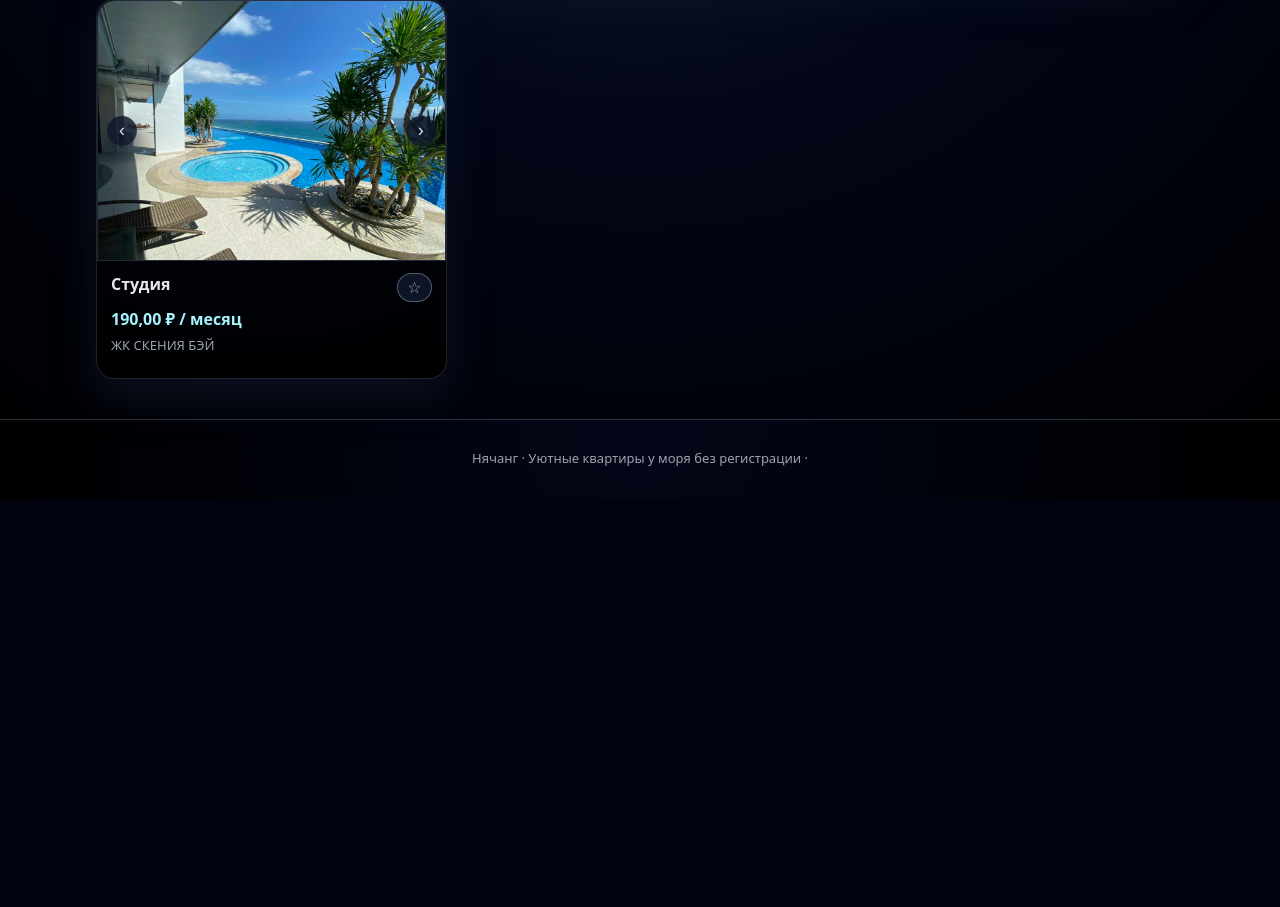
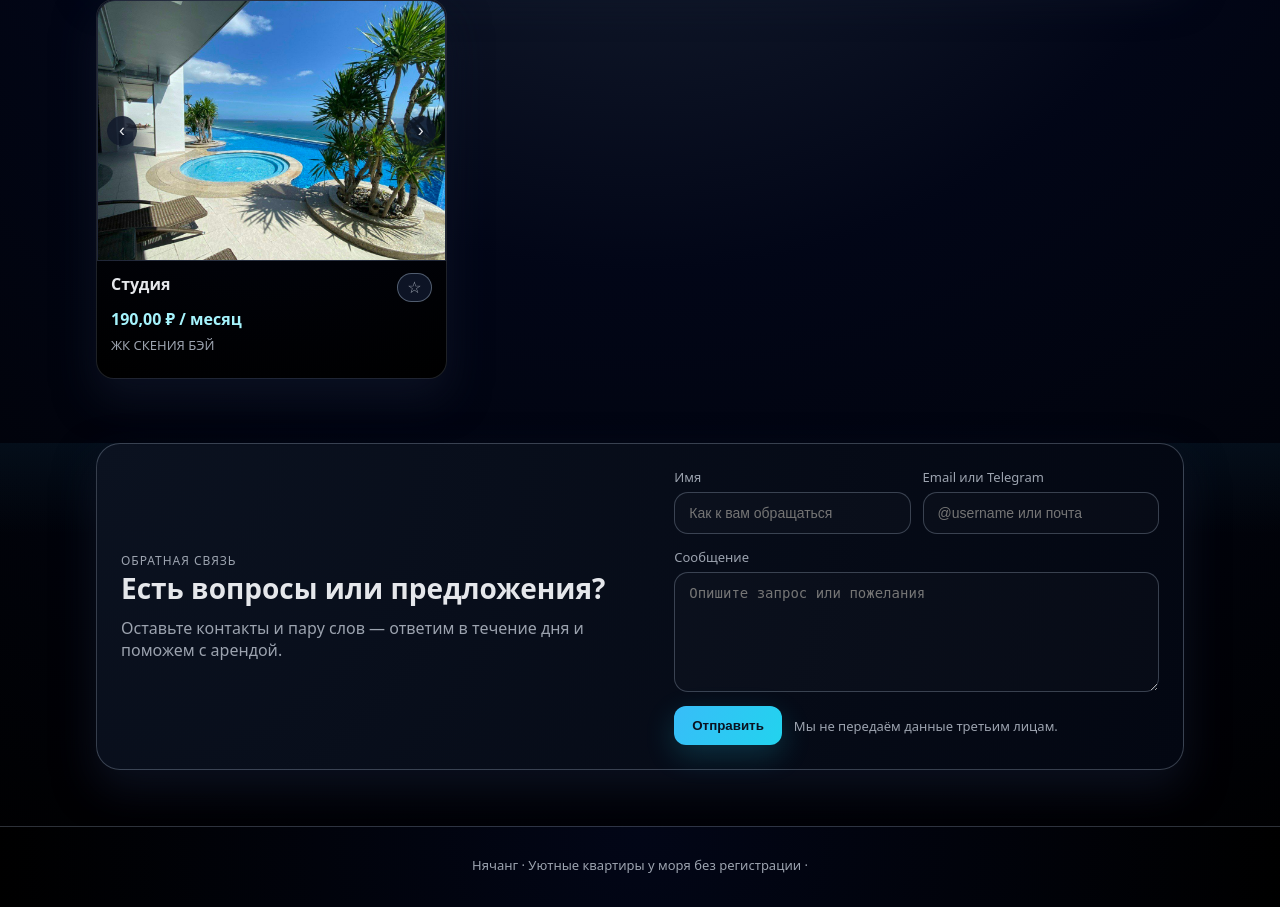
Before and after one commit to victormorozov1/rent, a Django app: page / in a window 1280 px wide. Shown: the part 371-1278 px from the top of the page. Before the commit the page ends 871 px from the top, so only its background shows below. Run offline with Django 5.2, Linux system fonts and the light colour scheme; data comes from the database, SQL or seed files in the repository; data that the repository does not hold is empty.

Commit message:
Add feedback form to site footer

```diff
--- a/nhatrang_rentals/listings/static/listings/app.js
+++ b/nhatrang_rentals/listings/static/listings/app.js
@@ -349,6 +349,41 @@ document.addEventListener("DOMContentLoaded", () => {
         toggleFavorite(listingId);
     });
 
+    const feedbackForm = document.querySelector("[data-feedback-form]");
+    if (feedbackForm) {
+        const note = feedbackForm.querySelector("[data-feedback-note]");
+        const defaultNote = note ? note.textContent : "";
+
+        feedbackForm.addEventListener("submit", (event) => {
+            event.preventDefault();
+
+            const formData = new FormData(feedbackForm);
+            const name = formData.get("name")?.toString().trim() || "";
+            const contact = formData.get("contact")?.toString().trim() || "";
+            const message = formData.get("message")?.toString().trim() || "";
+
+            trackAction("feedback_submit", {
+                name,
+                contact,
+                message_length: message.length,
+            });
+
+            feedbackForm.reset();
+
+            if (note) {
+                note.textContent = "Спасибо! Мы свяжемся с вами в ближайшее время.";
+                note.classList.add("is-success");
+            }
+        });
+
+        feedbackForm.addEventListener("input", () => {
+            if (note) {
+                note.textContent = defaultNote;
+                note.classList.remove("is-success");
+            }
+        });
+    }
+
     // Фильтры — отправка формы
     const filterForm = document.getElementById("filter-form");
     if (filterForm) {
--- a/nhatrang_rentals/listings/static/listings/styles.css
+++ b/nhatrang_rentals/listings/static/listings/styles.css
@@ -118,6 +118,119 @@ a:hover {
 
 .site-main {
     padding: 24px 0 40px;
+}
+
+.feedback-section {
+    padding: 0 0 56px;
+    background: linear-gradient(180deg, rgba(56, 189, 248, 0.06), transparent 24%);
+}
+
+.feedback-card {
+    margin-top: 24px;
+    padding: 24px;
+    border-radius: var(--radius-xl);
+    border: 1px solid rgba(148, 163, 184, 0.35);
+    background: radial-gradient(circle at top left, #0b1220, #030712);
+    box-shadow: var(--shadow-soft);
+    display: grid;
+    grid-template-columns: 1.1fr 1fr;
+    gap: 20px;
+    align-items: center;
+}
+
+.feedback-copy h2 {
+    margin: 0 0 10px;
+    font-size: clamp(22px, 3vw, 28px);
+}
+
+.feedback-copy p {
+    margin: 0;
+    color: var(--text-muted);
+    max-width: 520px;
+}
+
+.feedback-form {
+    display: flex;
+    flex-direction: column;
+    gap: 14px;
+}
+
+.feedback-grid {
+    display: grid;
+    grid-template-columns: repeat(2, minmax(0, 1fr));
+    gap: 12px;
+}
+
+.feedback-field {
+    display: flex;
+    flex-direction: column;
+    gap: 6px;
+    font-size: 13px;
+    color: var(--text-muted);
+}
+
+.feedback-field input,
+.feedback-field textarea {
+    width: 100%;
+    padding: 12px 14px;
+    border-radius: 14px;
+    border: 1px solid rgba(148, 163, 184, 0.35);
+    background: rgba(255, 255, 255, 0.02);
+    color: var(--text-main);
+    font-size: 14px;
+    transition: border-color var(--transition-fast), box-shadow var(--transition-fast), background var(--transition-fast);
+}
+
+.feedback-field input:focus,
+.feedback-field textarea:focus {
+    outline: none;
+    border-color: var(--accent);
+    box-shadow: 0 0 0 3px rgba(56, 189, 248, 0.15);
+    background: rgba(255, 255, 255, 0.04);
+}
+
+.feedback-field textarea {
+    resize: vertical;
+    min-height: 120px;
+}
+
+.feedback-actions {
+    display: flex;
+    align-items: center;
+    gap: 12px;
+    flex-wrap: wrap;
+}
+
+.feedback-submit {
+    padding: 12px 18px;
+    border-radius: 12px;
+    border: none;
+    background: linear-gradient(120deg, #38bdf8, #22d3ee);
+    color: #0b1220;
+    font-weight: 700;
+    cursor: pointer;
+    box-shadow: 0 10px 30px rgba(34, 211, 238, 0.2);
+    transition: transform var(--transition-fast), box-shadow var(--transition-fast), filter var(--transition-fast);
+}
+
+.feedback-submit:hover {
+    transform: translateY(-1px);
+    box-shadow: 0 14px 35px rgba(34, 211, 238, 0.25);
+}
+
+.feedback-submit:active {
+    transform: translateY(0);
+    filter: brightness(0.95);
+}
+
+.feedback-note {
+    margin: 0;
+    color: var(--text-muted);
+    font-size: 13px;
+}
+
+.feedback-note.is-success {
+    color: #4ade80;
 }
 
 .site-footer {
@@ -875,6 +988,10 @@ body.no-scroll {
     .filters-row {
         grid-template-columns: repeat(2, minmax(0, 1fr));
     }
+
+    .feedback-card {
+        grid-template-columns: 1fr;
+    }
 }
 
 @media (max-width: 640px) {
@@ -889,4 +1006,12 @@ body.no-scroll {
         flex-direction: column;
         align-items: flex-start;
     }
+
+    .feedback-card {
+        padding: 18px;
+    }
+
+    .feedback-grid {
+        grid-template-columns: minmax(0, 1fr);
+    }
 }
--- a/nhatrang_rentals/listings/templates/listings/base.html
+++ b/nhatrang_rentals/listings/templates/listings/base.html
@@ -32,6 +32,38 @@
     </div>
 </main>
 
+<section class="feedback-section" id="feedback">
+    <div class="container">
+        <div class="feedback-card">
+            <div class="feedback-copy">
+                <p class="eyebrow">Обратная связь</p>
+                <h2>Есть вопросы или предложения?</h2>
+                <p>Оставьте контакты и пару слов — ответим в течение дня и поможем с арендой.</p>
+            </div>
+            <form class="feedback-form" data-feedback-form>
+                <div class="feedback-grid">
+                    <label class="feedback-field">
+                        <span>Имя</span>
+                        <input type="text" name="name" placeholder="Как к вам обращаться" required>
+                    </label>
+                    <label class="feedback-field">
+                        <span>Email или Telegram</span>
+                        <input type="text" name="contact" placeholder="@username или почта" required>
+                    </label>
+                </div>
+                <label class="feedback-field">
+                    <span>Сообщение</span>
+                    <textarea name="message" rows="3" placeholder="Опишите запрос или пожелания" required></textarea>
+                </label>
+                <div class="feedback-actions">
+                    <button type="submit" class="feedback-submit">Отправить</button>
+                    <p class="feedback-note" data-feedback-note>Мы не передаём данные третьим лицам.</p>
+                </div>
+            </form>
+        </div>
+    </div>
+</section>
+
 <footer class="site-footer">
     <div class="container footer-inner">
         <p>Нячанг · Уютные квартиры у моря без регистрации · {{ now|date:"Y" }}</p>
```
